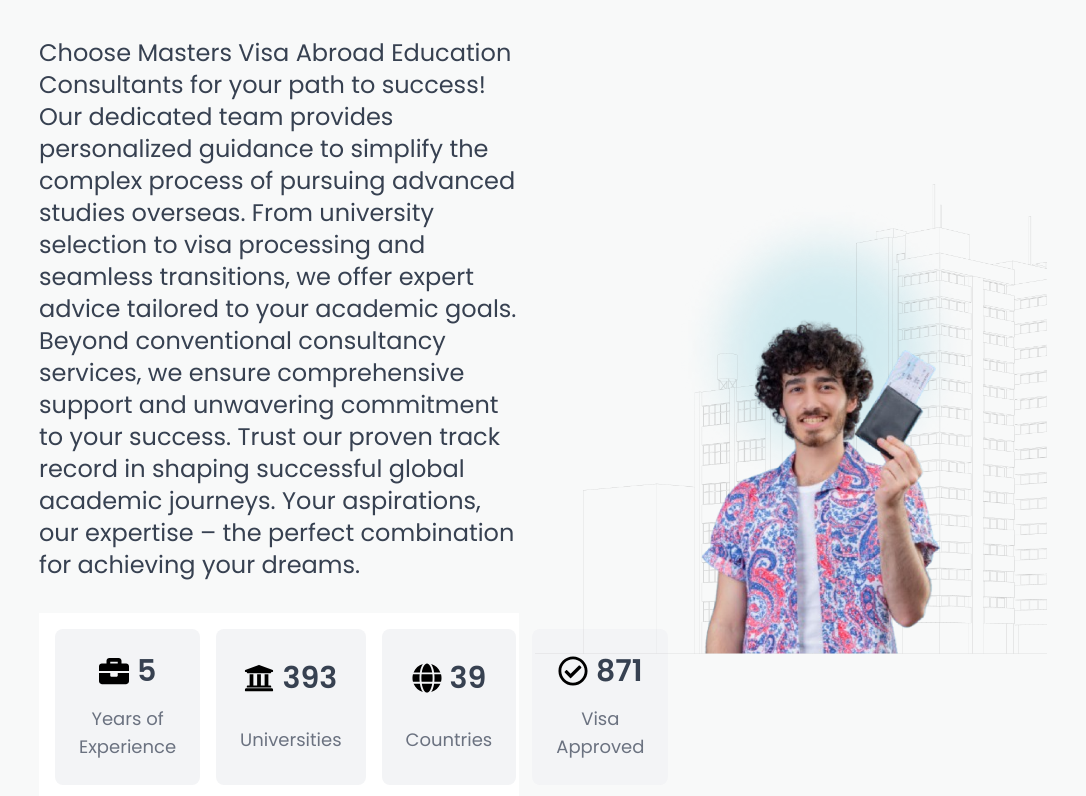
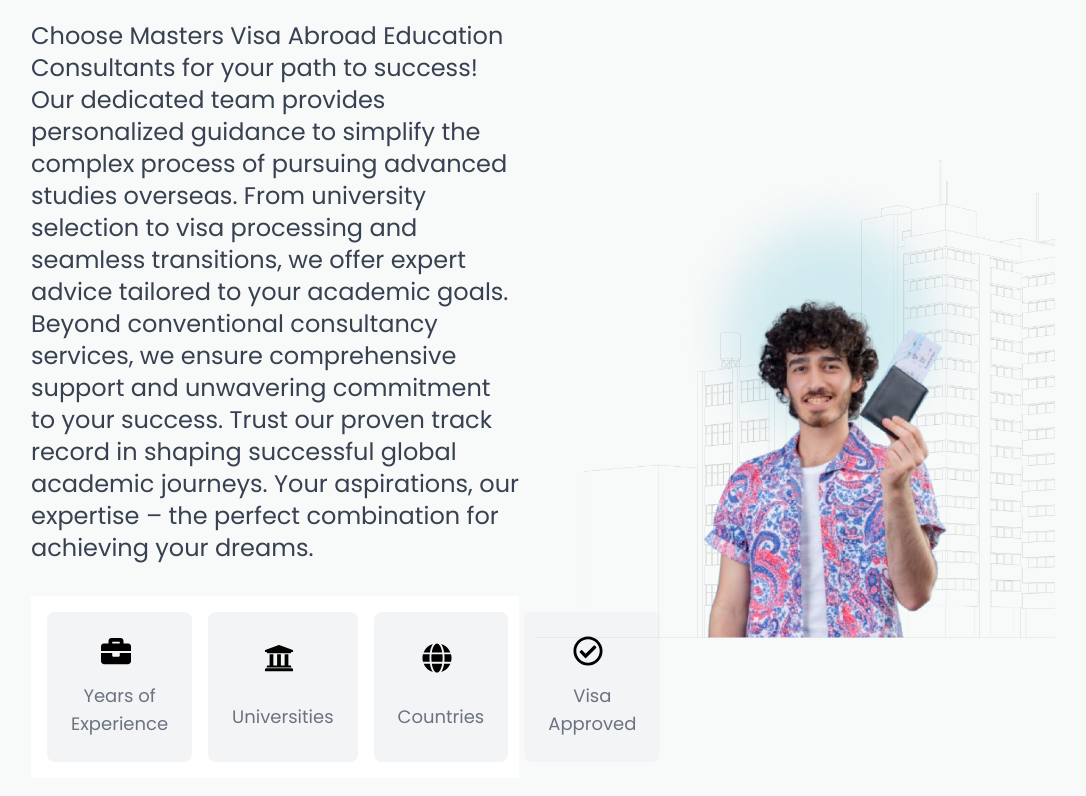
Before and after one commit to Vijay2r24/master_visa, a React (Create React App) app: page / in a window 1280 px wide. Shown: the part 768-1564 px from the top of the page, without its empty margins (105-1191 px from the left). Built offline with nearby package versions, Linux system fonts and the light colour scheme.

Commit message:
custom width

```diff
--- a/src/pages/Home.js
+++ b/src/pages/Home.js
@@ -7,7 +7,7 @@
 import { ReactCountUp } from "../constants"; // Import ReactCountUp from constants
 const Home = () => {
   return (
-    <main className="lg:px-9 xl:px-32 w-full">
+    <main className="custom_container">
       {/* Banner */}
       <div>
         <div className="px-4 ">
@@ -24,7 +24,7 @@
       </div>
 
       {/* About Us Section */}
-      <section className="py-4 md:py-12 lg:py-20">
+      <section className="py-12 px-6 md:px-2">
         <Heading number={"01"} text={"About Us"} />
 
         <div className="flex flex-col md:flex-row items-center justify-between mt-8">
@@ -58,12 +58,12 @@
                         <div className="mr-2">{item.icon}</div>
                         {/* CountUp */}
                         <h3 className="text-3xl font-semibold text-gray-700">
-                          <CountUp
+                          {/* <CountUp
                             start={0}
                             end={item.count}
                             duration={10}
                             separator=","
-                          />
+                          /> */}
                         </h3>
                       </div>
                       <p className="text-lg text-gray-500">{item.title}</p>
```
